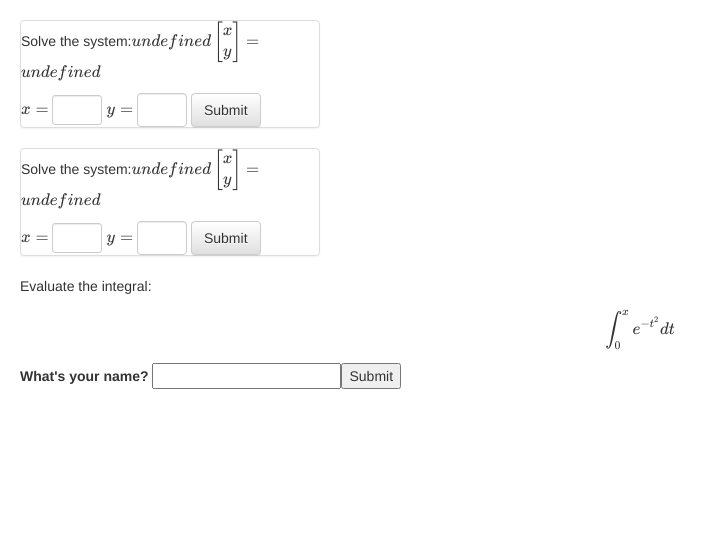
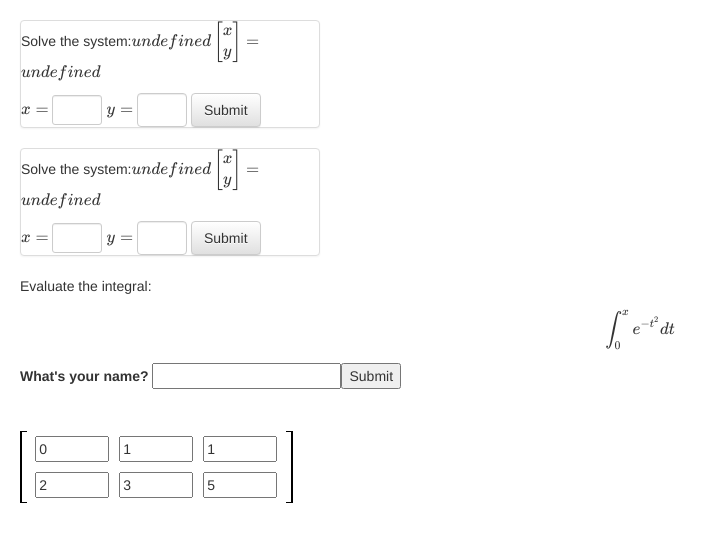
Before and after one commit to mgreenbe/summatory, a React (Create React App) app in the folder js-client/: page / in a window 1280 px wide. Shown: the top 542 px of the page, without its empty margins (0-718 px from the left). Built offline with nearby package versions, Linux system fonts and the light colour scheme; no server answers; the HTML template or start-up script is replaced by a standard one.

Commit message:
matrix component

```diff
--- a/js-client/src/App.js
+++ b/js-client/src/App.js
@@ -3,7 +3,7 @@ import Problem from './problem.js';
 import p1 from './p1.js';
 import FormWrapper from './my-form.js';
 import TeX from './tex.js';
-
+import Matrix from './matrix.js';
 const Form = function(props) {
   const {Input, Button} = this;
   return <div>
@@ -14,12 +14,35 @@ const Form = function(props) {
   </div>
 }
 
-const App = function(props) {
-  return <div style={{padding: '20px'}}>
-    <Problem url="/api" problem={p1}></Problem>
-    <Problem url="/api" problem={p1}></Problem>
-    <FormWrapper Form={Form} />
-  </div>
+class App extends React.Component {
+  constructor(props) {
+    super(props);
+    this.state = {value: [[0, 1, 1], [2, 3, 5]]};
+    this.clickHandler = this.clickHandler.bind(this);
+  }
+  setEntry(matrix, i, j, value) {
+    const newRowi = [...matrix[i]];
+    newRowi[j] = value;
+    const newMatrix = [...matrix]
+    newMatrix[i] = newRowi
+    return newMatrix;
+  }
+  clickHandler() {
+    console.log("Clicked!");
+    const newState = this.setEntry(this.state.value, 0, 0, 7);
+    console.log(newState);
+    this.setState({value: newState});
+  }
+  render() {
+    return <div style={{padding: '20px'}}>
+      <Problem url="/api" problem={p1}></Problem>
+      <Problem url="/api" problem={p1}></Problem>
+      <FormWrapper Form={Form} />
+      <br /><br /><Matrix value={this.state.value} />
+    </div>
+  }
 }
 
+
+
 export default App;
--- /dev/null
+++ b/js-client/src/matrix.js
@@ -0,0 +1,91 @@
+import React from 'react'
+
+const containerStyle = {
+  display: 'inline-flex',
+  alignItems: 'stretch',
+}
+
+const columnStyle = {
+  display: 'flex',
+  flexDirection: 'column'
+}
+
+const lStyle = {
+  width: '0.9ex',
+  borderTop: 'solid 0.2ex black',
+  borderBottom: 'solid 0.2ex black',
+	borderLeft: 'solid 0.35ex black',
+	borderRight: 'none',
+  marginRight: '0.5ex',
+  display: 'flex',
+  flexDirection: 'column'
+}
+
+const cellStyle = {
+  margin: '5px',
+  width: '10ex'
+}
+
+const rStyle = {
+  width: '0.9ex',
+  borderTop: 'solid 0.2ex black',
+  borderBottom: 'solid 0.2ex black',
+	borderRight: 'solid 0.35ex black',
+	borderLeft: 'none',
+  marginLeft: '0.5ex',
+  display: 'flex',
+  flexDirection: 'column'
+}
+
+const Row = ({row, i, changeHandler}) => {
+  return <div style={{display: 'flex'}}>
+    {row.map( (entry, j) =>
+      <input
+        key={`${i}${j}`}
+        style={cellStyle}
+        value={entry}
+        onChange={changeHandler.bind(null, i, j)}
+      />
+    )}
+  </div>
+}
+
+const Rows = ({rows, changeHandler}) => {
+  return <div style={columnStyle}>
+    {rows.map( (row, i) => <Row key={i} row={row} i={i} changeHandler={changeHandler} /> )}
+  </div>
+}
+
+class Matrix extends React.Component {
+  constructor(props) {
+    super(props)
+    this.state = {value: props.value}
+    this.changeHandler = this.changeHandler.bind(this);
+  }
+  componentWillReceiveProps({value}) {
+    this.setState({value});
+  }
+  changeHandler(i, j, event) {
+    this.setState({
+      value: this.setEntry(
+        this.state.value, i, j, event.target.value
+      )
+    })
+  }
+  setEntry(matrix, i, j, value) {
+    const newRowi = [...matrix[i]];
+    newRowi[j] = value;
+    const newMatrix = [...matrix]
+    newMatrix[i] = newRowi
+    return newMatrix;
+  }
+  render() {
+    return <div style={containerStyle}>
+      <div style={lStyle}></div>
+        <Rows rows={this.state.value} changeHandler={this.changeHandler} />
+      <div style={rStyle}></div>
+    </div>
+  }
+}
+
+export default Matrix;
```
